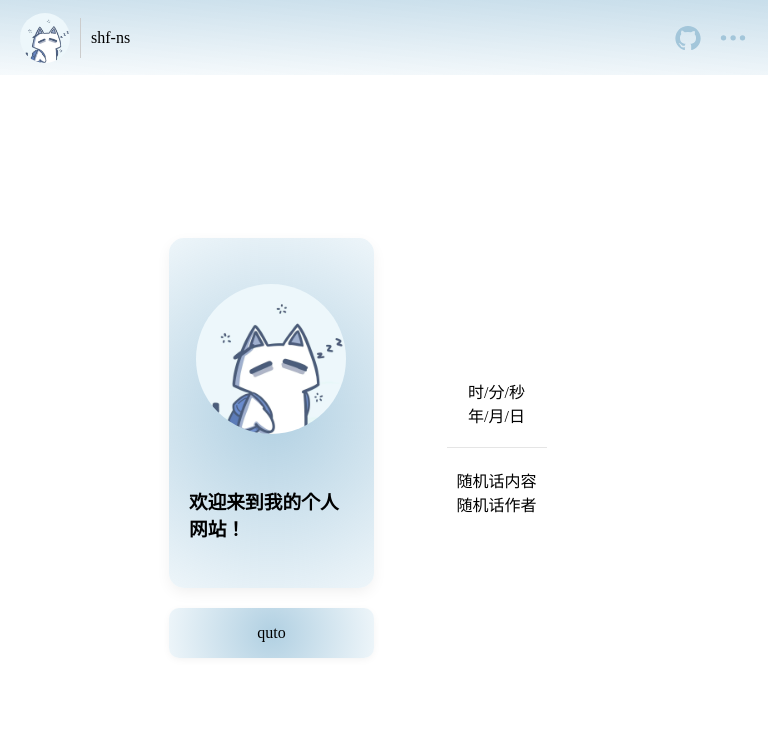
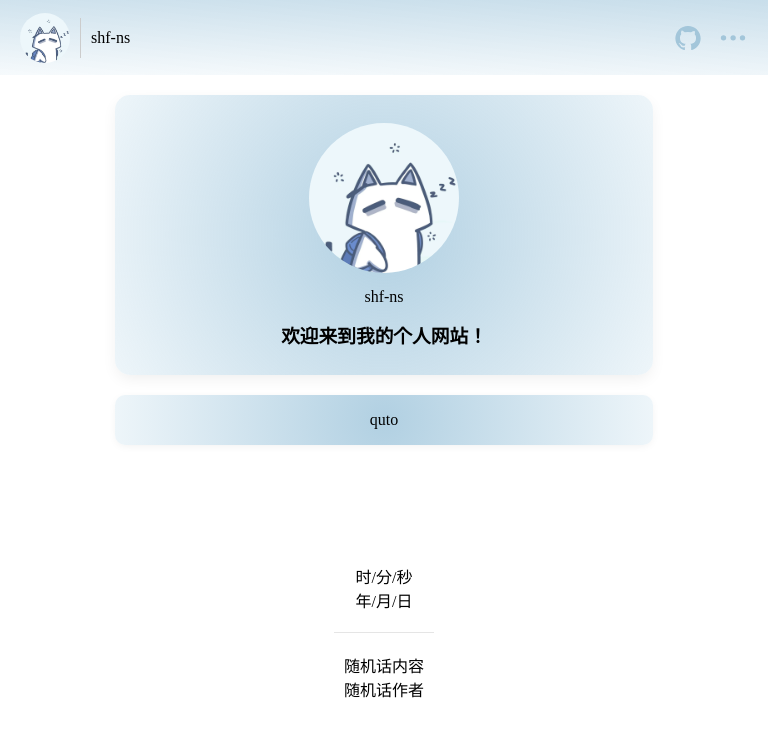
Before and after one commit to shf-ns/shf-ns, a React (Vite) app: page / in a window 768 px wide. Shown: the top 736 px of the page. Built offline with nearby package versions, Linux system fonts and the light colour scheme.

Commit message:
feat(style): 调整响应式断点和组件样式
- 将多个组件的媒体查询断点从 480px 和 768px 统一调整为 786px
- 调整 Profile 组件高度从 350px 到 320px
- 调整 Sidebar 在中等屏幕尺寸下的宽度为 15%
- 在 Profile 组件中添加用户名显示

```diff
--- a/src/assets/style/App.module.css
+++ b/src/assets/style/App.module.css
@@ -15,7 +15,7 @@
   z-index: -1;
 }
 
-@media (max-width: 768px) {
+@media (max-width: 786px) {
   .main {
     margin-top: 20px;
   }
--- a/src/assets/style/component/Profile.module.css
+++ b/src/assets/style/component/Profile.module.css
@@ -13,7 +13,7 @@
   justify-content: space-around;
   align-items: center;
   width: 100%;
-  height: 350px;
+  height: 320px;
   padding: 20px;
   background: var(--profile-color);
   backdrop-filter: blur(10px);
@@ -38,7 +38,7 @@
   box-shadow: 0 2px 10px -2px #00000012;
 }
 
-@media (max-width: 480px) {
+@media (max-width: 786px) {
   .profileTop {
     height: 280px;
   }
--- a/src/assets/style/layout/Content.module.css
+++ b/src/assets/style/layout/Content.module.css
@@ -22,7 +22,7 @@
   background-color: #e5e5e5;
 }
 
-@media (max-width: 480px) {
+@media (max-width: 786px) {
   .content {
     flex-direction: column;
     align-items: center;
--- a/src/assets/style/layout/Sidebar.module.css
+++ b/src/assets/style/layout/Sidebar.module.css
@@ -3,8 +3,14 @@
   height: 100%;
 }
 
-@media (max-width: 480px) {
+@media (max-width: 786px) {
   .sidebar {
-    width: 12%;
+    width: 15%;
   }
 }
+
+@media (min-width: 768px) and (max-width: 1024px) {
+  .sidebar {
+    width: 15%;
+  }
+}
--- a/src/component/Profile.tsx
+++ b/src/component/Profile.tsx
@@ -9,6 +9,7 @@ function Profile(): ReactNode {
         <div className={styles.avatar}>
           <Avatar />
         </div>
+        <p>shf-ns</p>
         <h3>欢迎来到我的个人网站！</h3>
       </div>
       <p className={styles.quote}>quto</p>
```
